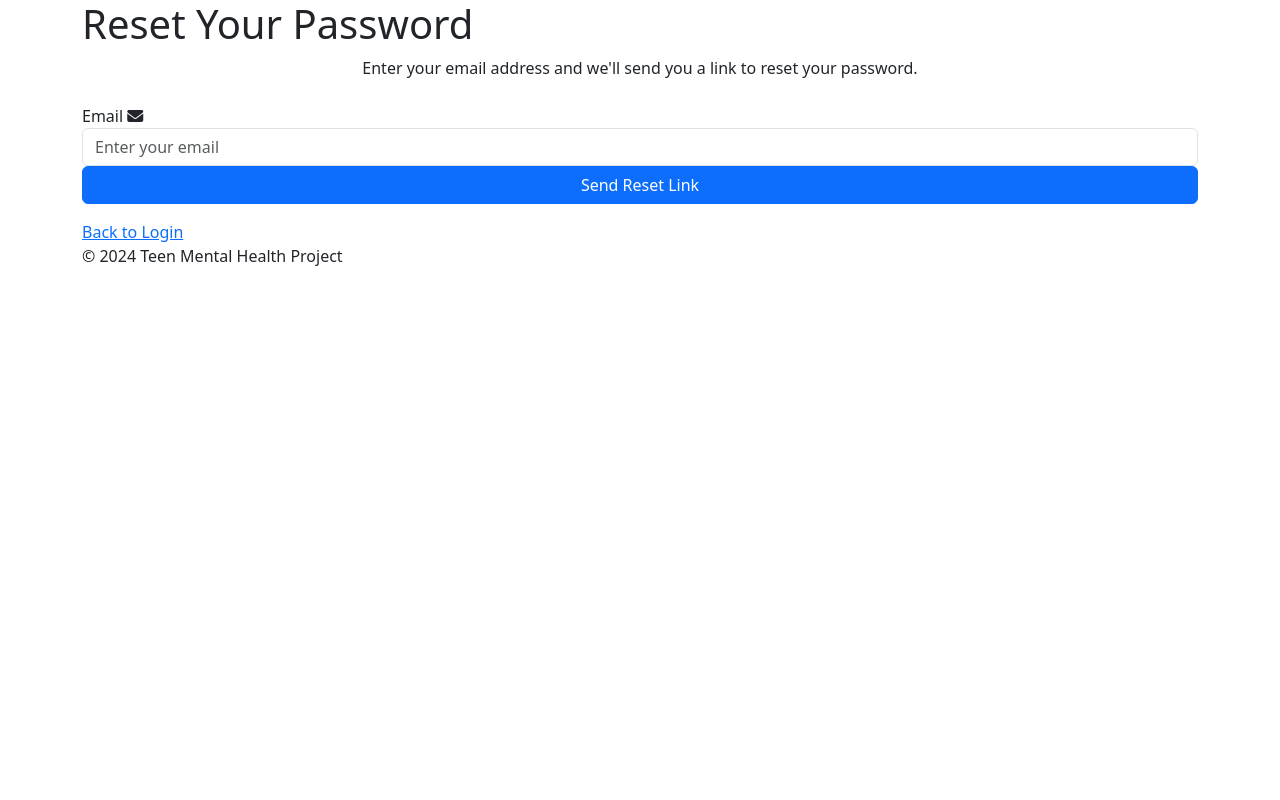
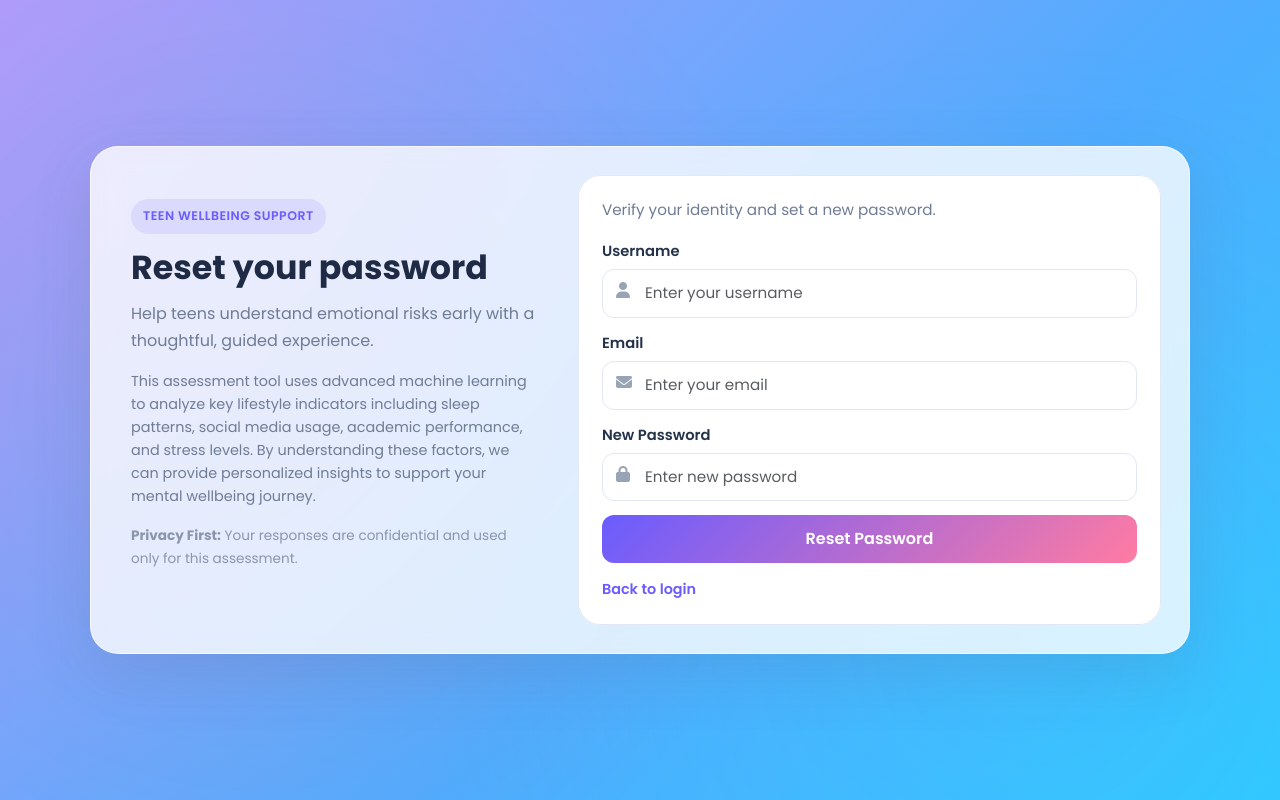
Before and after one commit to rishbabhp456/Teen_Mental_Health, a Flask app: page /forgot_password_page in a window 1280 px wide. Run offline with Flask 3, Linux system fonts and the light colour scheme.

Commit message:
added and updated the Frontend

```diff
--- a/main.py
+++ b/main.py
@@ -1,10 +1,12 @@
-from flask import Flask,request, jsonify, render_template, redirect, url_for, session
-from flask_jwt_extended import JWTManager, create_access_token # Removed jwt_required, get_jwt_identity as they are not used in the provided routes
-import config,pymongo
-import datetime,pandas as pd
+from flask import Flask, request, jsonify, render_template, redirect, url_for, session
+from flask_jwt_extended import JWTManager, create_access_token
+import config
+import pymongo
+import datetime
+import pandas as pd
 from src.utils import Teen_Depression
+
 obj_teen_depression = Teen_Depression()
-
 
 app = Flask(__name__)
 
@@ -16,97 +18,153 @@ client = pymongo.MongoClient(config.MONGO_URL)
 db = client[config.db_name]
 user_collection = db[config.user_collection_name]
 
+
 @app.route('/')
 def index():
     return redirect(url_for('login_page'))
 
 
-@app.route("/login_page")
+@app.route('/login_page')
 def login_page():
     return render_template('login.html')
 
-@app.route("/register_page")
+
+@app.route('/register_page')
 def register_page():
     return render_template('register.html')
 
-@app.route("/forgot_password_page")
+
+@app.route('/forgot_password_page')
 def forgot_password_page():
     return render_template('forgot_password.html')
-
-# The /register route remains an API endpoint for POST requests from JS
 
 
 @app.route('/register', methods=['POST'])
 def register():
+    user_data = request.form
+    user_name = user_data.get('user_name', '').strip()
+    user_password = user_data.get('password', '').strip()
+    user_email = user_data.get('email', '').strip()
+    contact = user_data.get('contact', '').strip()
+    dob = user_data.get('dob', '').strip()
+    gender = user_data.get('gender', '').strip()
 
-    user_data = request.form
-    user_name = user_data['user_name']
-    user_password = user_data['password']
-    user_email = user_data['email']
-    contact =  user_data['contact']
-    dob =  user_data['dob']
-    gender =  user_data['gender']
-    response = user_collection.find_one({'user_name':user_name,'email':user_email})
+    if not all([user_name, user_password, user_email]):
+        return jsonify({"status": "failure", "message": "Please fill in the required fields"})
+
+    response = user_collection.find_one({'user_name': user_name, 'email': user_email})
     if not response:
-        user_collection.insert_one({'user_name':user_name,'password':user_password,
-                                    'email':user_email,'contact':contact,'dob':dob,'gender':gender})
-        return jsonify({"status": "success", "message": "Registration Successful"})
-    else:
-        return jsonify({"status": "failure", "message": "User Already Exists"})
+        user_collection.insert_one({
+            'user_name': user_name,
+            'password': user_password,
+            'email': user_email,
+            'contact': contact,
+            'dob': dob,
+            'gender': gender
+        })
+        return jsonify({"status": "success", "message": "Registration successful"})
+    return jsonify({"status": "failure", "message": "User already exists"})
 
-# The /login route remains an API endpoint for POST requests from JS
 
 @app.route('/login', methods=['POST'])
 def login():
+    user_data = request.form
+    user_name = user_data.get('user_name', '').strip()
+    user_password = user_data.get('password', '').strip()
 
-    user_data = request.form
-    user_name =  user_data['user_name']
-    user_password = user_data['password']
-    response = user_collection.find_one({'user_name':user_name,'password':user_password})
+    response = user_collection.find_one({'user_name': user_name, 'password': user_password})
     if response:
+        session['user_name'] = user_name
         access_token = create_access_token(
             identity=user_name,
-            expires_delta=datetime.timedelta(minutes=1))
-        return jsonify({"status": "success","message": "Login Successful",
-                        "access_token":access_token})
-    else:
-        return jsonify({"status": "failure", "message": "Invalid Credentials"})
+            expires_delta=datetime.timedelta(minutes=20)
+        )
+        return jsonify({
+            "status": "success",
+            "message": "Login successful",
+            "access_token": access_token
+        })
+    return jsonify({"status": "failure", "message": "Invalid username or password"})
 
 
-@app.route("/prediction_form_page")
-# @jwt_required() # You might want to uncomment this line if you want to protect the prediction page
+@app.route('/forgot_password', methods=['POST'])
+def forgot_password():
+    user_data = request.form
+    user_name = user_data.get('user_name', '').strip()
+    user_email = user_data.get('email', '').strip()
+    new_password = user_data.get('new_password', '').strip()
+
+    if not all([user_name, user_email, new_password]):
+        return jsonify({"status": "failure", "message": "Please fill in all fields"})
+
+    response = user_collection.find_one({'user_name': user_name, 'email': user_email})
+    if response:
+        user_collection.update_one(
+            {'user_name': user_name, 'email': user_email},
+            {"$set": {"password": new_password}}
+        )
+        return jsonify({"status": "success", "message": "Password Updated Successfully"})
+    else:
+        return jsonify({"status": "failure", "message": "Invalid User Credentials"})
+
+
+@app.route('/logout')
+def logout():
+    session.clear()
+    return redirect(url_for('login_page'))
+
+
+@app.route('/prediction_form_page')
 def prediction_form_page():
-    return render_template('predict.html')
+    if 'user_name' not in session:
+        return redirect(url_for('login_page'))
+    return render_template('predict.html', user_name=session['user_name'])
 
-@app.route("/predict_depression",methods=['POST'])
+
+@app.route('/predict_depression', methods=['POST'])
 def predict_depression():
     user_input_data = request.form
-    prediction_array = obj_teen_depression.predict_depression_label(user_input_data) # prediction_array is a numpy array like [0] or [1]
-    # Extract the integer prediction from the numpy array
+    prediction_array = obj_teen_depression.predict_depression_label(user_input_data)
     prediction_label = int(prediction_array[0])
-    obj_teen_depression.save_data_in_db() # Call to save the input data and prediction to the database
-    return jsonify({"status": "success", "prediction": prediction_label, "prediction_meaning": "1 means Yes, 0 means No"})
+    obj_teen_depression.save_data_in_db()
+
+    # Generate meaningful message based on prediction
+    if prediction_label == 1:
+        message = "⚠️ Depression Risk Detected - Please seek a professional support for your mental health."
+        is_depressed = True
+    else:
+        message = "✅ You're Doing Well - Keep up the healthy habits!"
+        is_depressed = False
+
+    return jsonify({
+        "status": "success",
+        "prediction": prediction_label,
+        "is_depressed": is_depressed,
+        "message": message
+    })
 
 
-@app.route("/gender_options")
+@app.route('/gender_options')
 def gender_options():
     """
-    this Method is used for showing options in dropdown
+    This method is used for showing options in dropdown
     """
     col_data = obj_teen_depression.load_column_data()
     gender_values = list(col_data['gender'].keys())
     return jsonify(gender_values)
 
-@app.route("/social_interaction_level_options")
+
+@app.route('/social_interaction_level_options')
 def social_interact_lvl_opt():
     """
-    this Method is used for showing options in dropdown
+    This method is used for showing options in dropdown
     """
     col_data = obj_teen_depression.load_column_data()
     social_interact_lvl_values = list(col_data['social_interaction_level'].keys())
     return jsonify(social_interact_lvl_values)
 
-@app.route("/platform_usage_options")
+
+@app.route('/platform_usage_options')
 def platform_usage_opt():
     """
     This method is for showing options in dropdown
@@ -116,6 +174,5 @@ def platform_usage_opt():
     return jsonify(platform_usage_values)
 
 
-
 if __name__ == '__main__':
-    app.run(host='0.0.0.0',port=5000,debug=True)
+    app.run(host='0.0.0.0', port=5000, debug=True)
--- /dev/null
+++ b/static/script.js
@@ -0,0 +1,104 @@
+document.addEventListener('DOMContentLoaded', () => {
+  const loginForm = document.getElementById('loginForm');
+  if (loginForm) {
+    loginForm.addEventListener('submit', async (e) => {
+      e.preventDefault();
+      const formData = new FormData(loginForm);
+      const response = await fetch('/login', { method: 'POST', body: formData });
+      const data = await response.json();
+      console.log('login response:', data);
+
+      if (data.status === 'success') {
+        window.location.href = '/prediction_form_page';
+      } else {
+        alert(data.message || 'Login failed');
+      }
+    });
+  }
+
+  const registerForm = document.getElementById('registerForm');
+  if (registerForm) {
+    registerForm.addEventListener('submit', async (e) => {
+      e.preventDefault();
+      const formData = new FormData(registerForm);
+      const response = await fetch('/register', { method: 'POST', body: formData });
+      const data = await response.json();
+      console.log('register response:', data);
+
+      if (data.status === 'success') {
+        window.location.href = '/login_page';
+      } else {
+        alert(data.message || 'Registration failed');
+      }
+    });
+  }
+
+  const forgotPasswordForm = document.getElementById('forgotPasswordForm');
+  if (forgotPasswordForm) {
+    forgotPasswordForm.addEventListener('submit', async (e) => {
+      e.preventDefault();
+      const messageElement = document.getElementById('forgotPasswordMessage');
+
+      const formData = new FormData(forgotPasswordForm);
+      const response = await fetch('/forgot_password', { method: 'POST', body: formData });
+      const data = await response.json();
+      console.log('forgot password response:', data);
+
+      if (data.status === 'success') {
+        messageElement.textContent = data.message;
+        messageElement.className = 'message success';
+        messageElement.style.display = 'block';
+        forgotPasswordForm.reset();
+        setTimeout(() => {
+          window.location.href = '/login_page';
+        }, 2000);
+      } else {
+        messageElement.textContent = data.message || 'Password reset failed';
+        messageElement.className = 'message error';
+        messageElement.style.display = 'block';
+      }
+    });
+  }
+
+  const predictionForm = document.getElementById('predictionForm');
+  if (predictionForm) {
+    async function loadDropdownOptions(selectId, apiUrl) {
+      const selectElement = document.getElementById(selectId);
+      if (!selectElement) return;
+
+      const response = await fetch(apiUrl);
+      const options = await response.json();
+      console.log(`${selectId} options:`, options);
+      selectElement.innerHTML = '<option value="" disabled selected>Select...</option>';
+      options.forEach((option) => {
+        const opt = document.createElement('option');
+        opt.value = option;
+        opt.textContent = option;
+        selectElement.appendChild(opt);
+      });
+    }
+
+    loadDropdownOptions('gender', '/gender_options');
+    loadDropdownOptions('social_interaction_level', '/social_interaction_level_options');
+    loadDropdownOptions('platform_usage', '/platform_usage_options');
+
+    predictionForm.addEventListener('submit', async (e) => {
+      e.preventDefault();
+      const formData = new FormData(predictionForm);
+      const response = await fetch('/predict_depression', { method: 'POST', body: formData });
+      const data = await response.json();
+      console.log('prediction response:', data);
+
+      if (data.status === 'success') {
+        const resultDiv = document.getElementById('predictionResult');
+        if (resultDiv) {
+          resultDiv.textContent = data.message;
+          resultDiv.className = data.prediction === 0 ? 'message success' : 'message error';
+          resultDiv.style.display = 'block';
+        }
+      } else {
+        alert(data.message || 'Prediction failed');
+      }
+    });
+  }
+});
--- /dev/null
+++ b/static/style.css
@@ -0,0 +1,259 @@
+:root {
+  --primary: #6a5cff;
+  --primary-dark: #5347e8;
+  --accent: #ff7ba2;
+  --bg: #f4f7ff;
+  --text: #24324a;
+  --muted: #6f7c95;
+  --border: #e3e7f3;
+  --success: #2e9d6a;
+  --danger: #d64545;
+}
+
+* {
+  box-sizing: border-box;
+}
+
+body {
+  margin: 0;
+  font-family: 'Poppins', sans-serif;
+  background: linear-gradient(135deg, #667eea 0%, #764ba2 25%, #f093fb 50%, #4facfe 75%, #00f2fe 100%);
+  background-size: 400% 400%;
+  animation: gradientShift 15s ease infinite;
+  color: var(--text);
+  min-height: 100vh;
+  position: relative;
+  overflow-x: hidden;
+}
+
+body::before {
+  content: '';
+  position: fixed;
+  top: 0;
+  left: 0;
+  width: 100%;
+  height: 100%;
+  background:
+    radial-gradient(circle at 20% 50%, rgba(255, 107, 107, 0.1) 0%, transparent 50%),
+    radial-gradient(circle at 80% 80%, rgba(100, 200, 255, 0.1) 0%, transparent 50%);
+  pointer-events: none;
+  z-index: 1;
+}
+
+@keyframes gradientShift {
+  0% {
+    background-position: 0% 50%;
+  }
+  50% {
+    background-position: 100% 50%;
+  }
+  100% {
+    background-position: 0% 50%;
+  }
+}
+
+.page-shell {
+  min-height: 100vh;
+  display: flex;
+  align-items: center;
+  justify-content: center;
+  padding: 24px;
+  position: relative;
+  z-index: 2;
+}
+
+.hero-panel {
+  width: min(1100px, 100%);
+  display: grid;
+  grid-template-columns: 0.85fr 1.15fr;
+  gap: 28px;
+  background: rgba(255,255,255,0.8);
+  border: 1px solid rgba(255,255,255,0.7);
+  border-radius: 28px;
+  padding: 28px;
+  box-shadow: 0 20px 60px rgba(84, 89, 132, 0.16);
+  backdrop-filter: blur(14px);
+  position: relative;
+  z-index: 2;
+}
+
+.hero-copy {
+  padding: 24px 12px;
+}
+
+.eyebrow {
+  display: inline-flex;
+  padding: 8px 12px;
+  border-radius: 999px;
+  background: rgba(106, 92, 255, 0.12);
+  color: var(--primary);
+  font-weight: 600;
+  letter-spacing: 0.04em;
+  text-transform: uppercase;
+  font-size: 0.78rem;
+  margin-bottom: 14px;
+}
+
+.hero-copy h1 {
+  font-size: clamp(2rem, 2.6vw, 2.8rem);
+  font-weight: 700;
+  margin-bottom: 12px;
+  color: #1f2a44;
+}
+
+.hero-copy p {
+  color: var(--muted);
+  font-size: 1rem;
+  line-height: 1.7;
+}
+
+.hero-card {
+  background: #ffffff;
+  border-radius: 22px;
+  padding: 24px;
+  box-shadow: inset 0 0 0 1px var(--border);
+  min-height: fit-content;
+  overflow-y: auto;
+  max-height: 85vh;
+}
+
+.form-card {
+  width: 100%;
+}
+
+.subtitle {
+  color: var(--muted);
+  margin-bottom: 18px;
+  font-size: 0.95rem;
+}
+
+.auth-form .form-group {
+  margin-bottom: 14px;
+  position: relative;
+}
+
+.auth-form label {
+  display: block;
+  font-size: 0.92rem;
+  margin-bottom: 7px;
+  color: var(--text);
+  font-weight: 600;
+}
+
+.auth-form .form-control {
+  width: 100%;
+  border: 1px solid var(--border);
+  border-radius: 12px;
+  padding: 12px 14px 12px 42px;
+  font-size: 0.95rem;
+  outline: none;
+  transition: 0.2s ease;
+}
+
+.auth-form .form-control:focus {
+  border-color: var(--primary);
+  box-shadow: 0 0 0 4px rgba(106, 92, 255, 0.12);
+}
+
+.auth-form .form-icon {
+  position: absolute;
+  left: 14px;
+  top: 42px;
+  color: #98a3b6;
+}
+
+.btn {
+  border: none;
+  border-radius: 12px;
+  padding: 12px 16px;
+  font-weight: 600;
+  transition: 0.2s ease;
+}
+
+.btn:hover {
+  transform: translateY(-1px);
+}
+
+.btn-primary {
+  background: linear-gradient(135deg, var(--primary), var(--accent));
+  color: white;
+}
+
+.btn-outline {
+  background: transparent;
+  border: 1px solid var(--border);
+  color: var(--text);
+  text-decoration: none;
+  display: inline-flex;
+  align-items: center;
+  justify-content: center;
+}
+
+.message {
+  padding: 12px 14px;
+  border-radius: 10px;
+  font-size: 0.92rem;
+  margin-top: 12px;
+  display: none;
+}
+
+.message.success {
+  display: block;
+  background: rgba(46, 157, 106, 0.12);
+  color: var(--success);
+}
+
+.message.error {
+  display: block;
+  background: rgba(214, 69, 69, 0.12);
+  color: var(--danger);
+}
+
+.links {
+  display: flex;
+  justify-content: space-between;
+  gap: 12px;
+  margin-top: 16px;
+  font-size: 0.9rem;
+}
+
+.links a {
+  color: var(--primary);
+  text-decoration: none;
+  font-weight: 600;
+}
+
+.welcome-row {
+  display: flex;
+  justify-content: space-between;
+  align-items: center;
+  gap: 12px;
+  margin-bottom: 16px;
+}
+
+.prediction-card .form-group {
+  margin-bottom: 16px;
+}
+
+.prediction-card .row.g-3 {
+  margin-bottom: 8px;
+}
+
+.prediction-card label {
+  white-space: normal;
+  word-wrap: break-word;
+  font-size: 0.9rem;
+}
+
+@media (max-width: 900px) {
+  .hero-panel {
+    grid-template-columns: 1fr;
+  }
+}
+
+@media (max-width: 600px) {
+  .page-shell { padding: 12px; }
+  .hero-panel { padding: 16px; }
+  .hero-copy { padding: 8px 0; }
+  .links { flex-direction: column; }
+}
--- a/templates/base.html
+++ b/templates/base.html
@@ -4,32 +4,35 @@
     <meta charset="UTF-8">
     <meta name="viewport" content="width=device-width, initial-scale=1.0">
     <title>{% block title %}Teen Mental Health{% endblock %}</title>
-    <!-- Bootstrap CSS -->
     <link href="https://cdn.jsdelivr.net/npm/bootstrap@5.3.0/dist/css/bootstrap.min.css" rel="stylesheet">
-    <!-- Font Awesome -->
     <link rel="stylesheet" href="https://cdnjs.cloudflare.com/ajax/libs/font-awesome/6.4.0/css/all.min.css">
-    <!-- Google Fonts -->
-    <link href="https://fonts.googleapis.com/css2?family=Poppins:wght@300;400;600&display=swap" rel="stylesheet">
-    <!-- Custom Stylesheet -->
+    <link href="https://fonts.googleapis.com/css2?family=Poppins:wght@300;400;500;600;700&display=swap" rel="stylesheet">
     <link rel="stylesheet" href="{{ url_for('static', filename='style.css') }}">
 </head>
 <body>
-    <div class="container">
-        <header>
-            <h1>{% block header_title %}Teen Mental Health Predictor{% endblock %}</h1>
-        </header>
-        <main>
-            {% block content %}{% endblock %}
-        </main>
-        <footer>
-            <p>&copy; 2024 Teen Mental Health Project</p>
-        </footer>
+    <div class="page-shell">
+        <div class="hero-panel">
+            <div class="hero-copy">
+                <span class="eyebrow">Teen Wellbeing Support</span>
+                <h1>{% block header_title %}Teen Mental Health Predictor{% endblock %}</h1>
+                <p>Help teens understand emotional risks early with a thoughtful, guided experience.</p>
+                <p style="margin-top: 16px; font-size: 0.9rem; color: #6f7c95; line-height: 1.6;">
+                    This assessment tool uses advanced machine learning to analyze key lifestyle indicators including sleep patterns,
+                    social media usage, academic performance, and stress levels. By understanding these factors, we can provide personalized
+                    insights to support your mental wellbeing journey.
+                </p>
+                <p style="margin-top: 12px; font-size: 0.85rem; color: #8b95ab;">
+                    <strong>Privacy First:</strong> Your responses are confidential and used only for this assessment.
+                </p>
+            </div>
+            <div class="hero-card">
+                {% block content %}{% endblock %}
+            </div>
+        </div>
     </div>
 
-    <!-- Bootstrap JS and dependencies -->
     <script src="https://cdn.jsdelivr.net/npm/@popperjs/core@2.11.7/dist/umd/popper.min.js"></script>
     <script src="https://cdn.jsdelivr.net/npm/bootstrap@5.3.0/dist/js/bootstrap.min.js"></script>
-    <!-- Custom JS -->
     <script src="{{ url_for('static', filename='script.js') }}"></script>
     {% block extra_js %}{% endblock %}
 </body>
--- a/templates/forgot_password.html
+++ b/templates/forgot_password.html
@@ -1,22 +1,32 @@
 {% extends "base.html" %}
 
 {% block title %}Forgot Password - Teen Mental Health{% endblock %}
-{% block header_title %}Reset Your Password{% endblock %}
+{% block header_title %}Reset your password{% endblock %}
 
 {% block content %}
 <div class="form-card">
-    <p class="text-center mb-4">Enter your email address and we'll send you a link to reset your password.</p>
-    <form id="forgotPasswordForm">
+    <p class="subtitle">Verify your identity and set a new password.</p>
+    <form id="forgotPasswordForm" class="auth-form">
+        <div class="form-group">
+            <label for="user_name">Username</label>
+            <i class="fas fa-user form-icon"></i>
+            <input type="text" id="user_name" name="user_name" class="form-control" placeholder="Enter your username" required>
+        </div>
         <div class="form-group">
             <label for="email">Email</label>
             <i class="fas fa-envelope form-icon"></i>
             <input type="email" id="email" name="email" class="form-control" placeholder="Enter your email" required>
         </div>
-        <button type="submit" class="btn btn-primary w-100">Send Reset Link</button>
+        <div class="form-group">
+            <label for="new_password">New Password</label>
+            <i class="fas fa-lock form-icon"></i>
+            <input type="password" id="new_password" name="new_password" class="form-control" placeholder="Enter new password" required>
+        </div>
+        <button type="submit" class="btn btn-primary w-100">Reset Password</button>
     </form>
     <p id="forgotPasswordMessage" class="message"></p>
     <div class="links">
-        <a href="{{ url_for('login_page') }}">Back to Login</a>
+        <a href="{{ url_for('login_page') }}">Back to login</a>
     </div>
 </div>
 {% endblock %}
--- a/templates/register.html
+++ b/templates/register.html
@@ -1,11 +1,12 @@
 {% extends "base.html" %}
 
 {% block title %}Register - Teen Mental Health{% endblock %}
-{% block header_title %}Create a New Account{% endblock %}
+{% block header_title %}Create your account{% endblock %}
 
 {% block content %}
 <div class="form-card">
-    <form id="registerForm">
+    <p class="subtitle">Join the platform to begin your personal mental health screening experience.</p>
+    <form id="registerForm" class="auth-form">
         <div class="form-group">
             <label for="reg_username">Username</label>
             <i class="fas fa-user form-icon"></i>
```
Also changed, not shown: templates/login.html (+5 -4 lines), templates/predict.html (+32 -29 lines), templates/script.js (+21 -6 lines), templates/style.css (+33 -1 lines).
